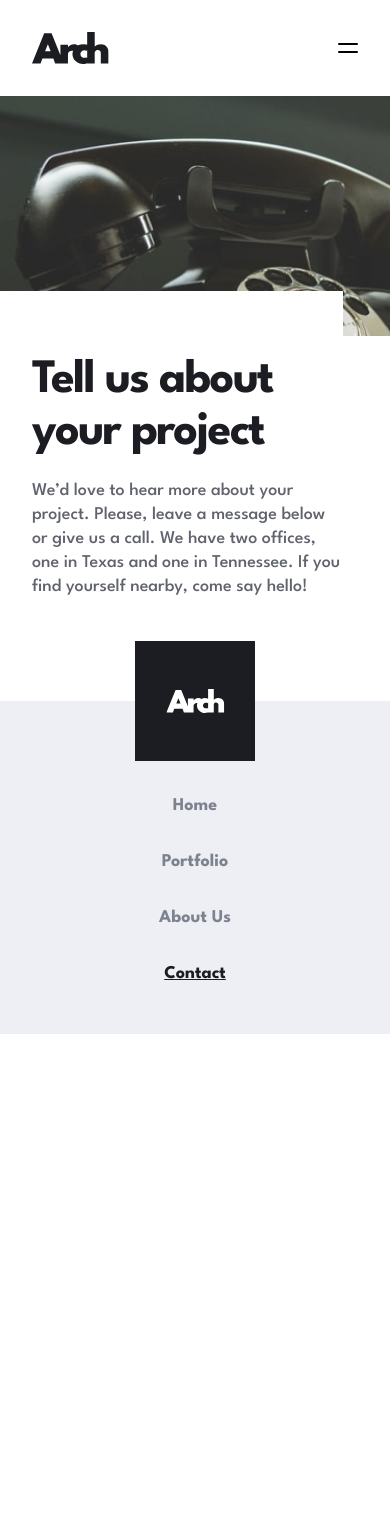
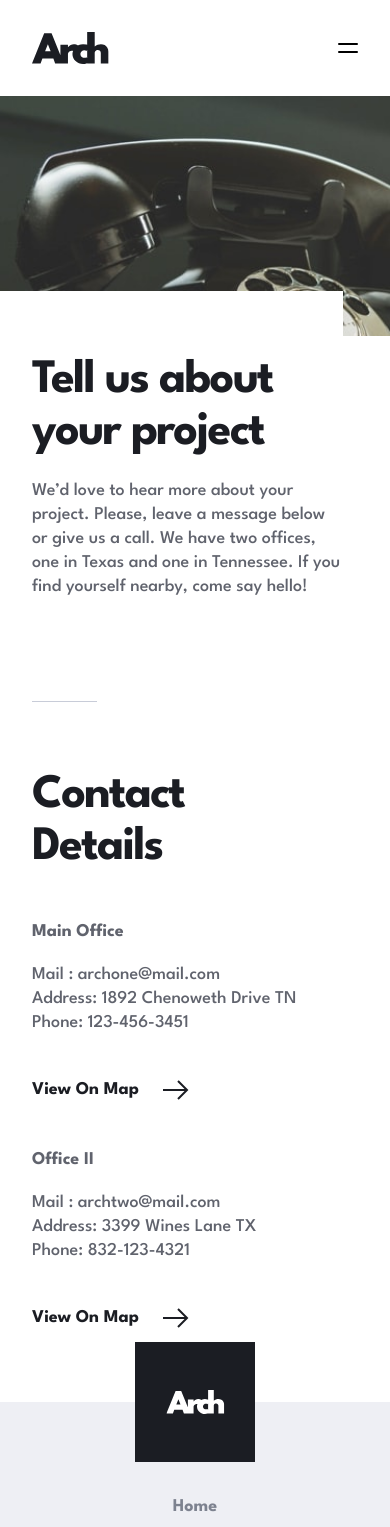
Before and after one commit to richieAiello/arch-studio-website, a React (Vite) app: page /contact in a window 390 px wide. Shown: the top 1527 px of the page. Before the commit the page ends 1034 px from the top, so only its background shows below. Built offline with nearby package versions, Linux system fonts and the light colour scheme.

Commit message:
Styles and JSX for ContactContext.jsx and child components on mobile.

```diff
--- /dev/null
+++ b/src/components/contact/ContactAddress.jsx
@@ -0,0 +1,26 @@
+import { ReactComponent as Arrow } from '../../assets/arrow-dark.svg';
+
+const ContactAddress = props => {
+  return (
+    <div className="text-grey-dark-custom mt-10">
+      <h3 className="capitalize font-bold leading-[2.1875rem] mb-[0.875rem]">
+        {props.heading}
+      </h3>
+      <address className="mb-[2.6875rem] not-italic">
+        <p className="">Mail : {props.mail}</p>
+        <p className="">Address: {props.address}</p>
+        <p className="">Phone: {props.phone}</p>
+      </address>
+      <button
+        type="button"
+        className="capitalize font-bold text-black-custom flex items-center hover:underline"
+        onClick={props.onClick}
+      >
+        View on map
+        <Arrow className="ml-6" />
+      </button>
+    </div>
+  );
+};
+
+export default ContactAddress;
--- /dev/null
+++ b/src/components/contact/ContactContext.jsx
@@ -0,0 +1,27 @@
+import ContactAddress from './ContactAddress';
+
+const ContactContext = props => {
+  return (
+    <section className="container accent mb-[4.5rem]">
+      <h2 className="heading text-black-custom capitalize max-w-[8ch]">
+        Contact Details
+      </h2>
+      <ContactAddress
+        heading="Main Office"
+        mail="archone@mail.com"
+        address="1892 Chenoweth Drive TN"
+        phone="123-456-3451"
+        // onClick
+      />
+      <ContactAddress
+        heading="Office II"
+        mail="archtwo@mail.com"
+        address="3399 Wines Lane TX"
+        phone="832-123-4321"
+        // onClick
+      />
+    </section>
+  );
+};
+
+export default ContactContext;
--- a/src/routes/Contact.jsx
+++ b/src/routes/Contact.jsx
@@ -1,4 +1,5 @@
 import SharedHero from '../components/shared/SharedHero';
+import ContactContext from '../components/contact/ContactContext';
 
 const Contact = props => {
   return (
@@ -10,6 +11,7 @@ const Contact = props => {
           yourself nearby, come say hello!"
         mod="contact"
       />
+      <ContactContext />
     </main>
   );
 };
```
Also changed, not shown: src/assets/arrow-dark.svg (added).
